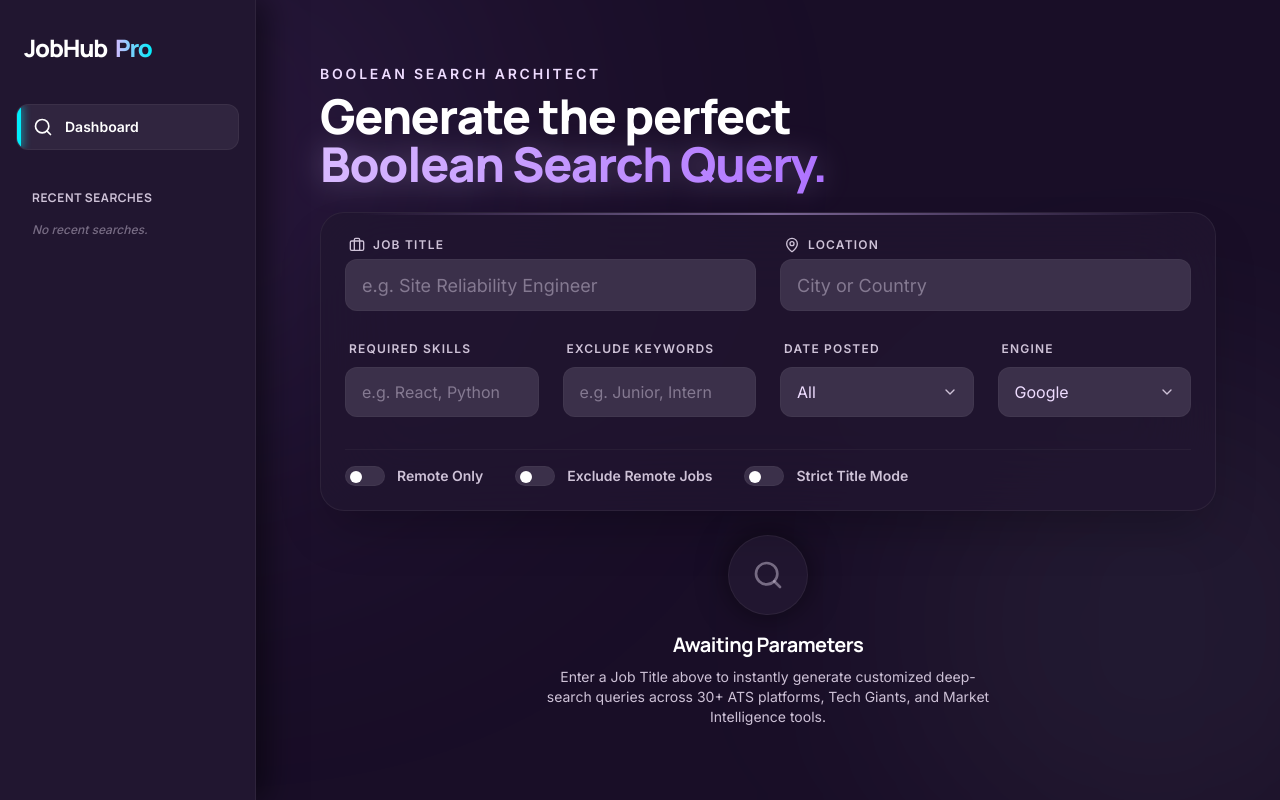
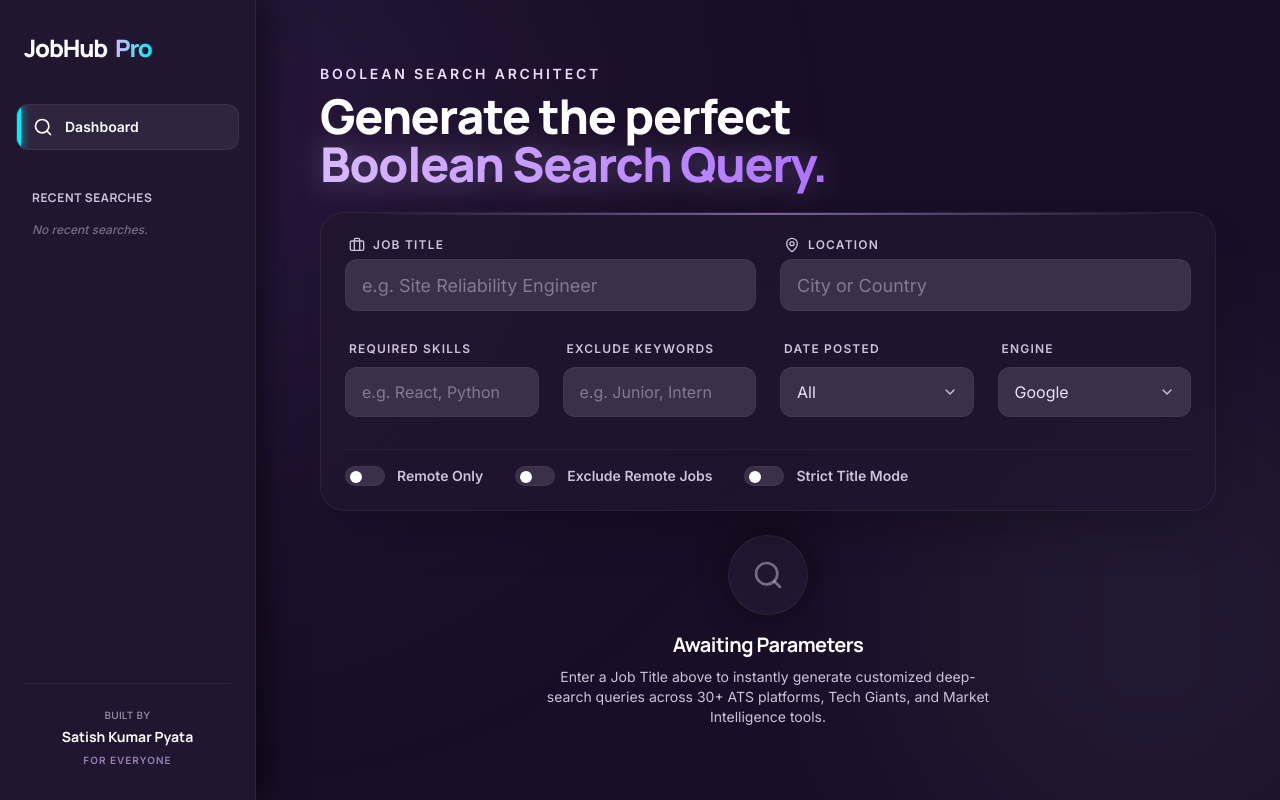
Before and after one commit to COutSatish/jobhub-pro, a React (Vite) app: page / in a window 1280 px wide. Built offline with nearby package versions, Linux system fonts and the light colour scheme.

Commit message:
feat: Add creator credit to sidebar

```diff
--- a/src/App.jsx
+++ b/src/App.jsx
@@ -268,6 +268,14 @@ function App() {
           </div>
         </nav>
 
+        {/* Creator Credit */}
+        <div className="mt-auto px-6 pb-2">
+          <div className="pt-6 border-t border-outline-variant/30 text-center">
+            <p className="text-[10px] text-txt-muted/70 font-medium tracking-wide">BUILT BY</p>
+            <p className="text-sm text-white font-bold font-manrope mt-1">Satish Kumar Pyata</p>
+            <p className="text-[10px] text-primary/80 uppercase tracking-widest mt-1.5 font-bold opacity-80">For Everyone</p>
+          </div>
+        </div>
       </aside>
 
       {/* Main Content Area */}
```
